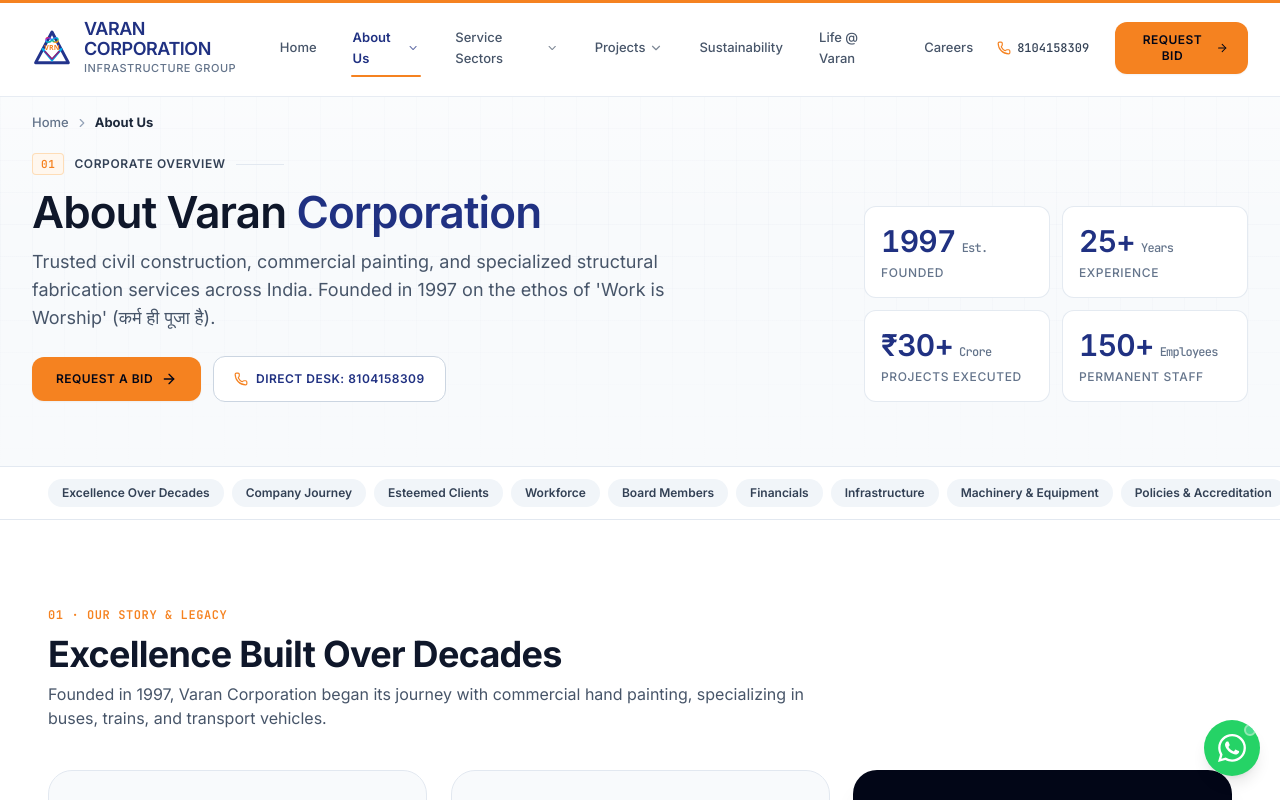
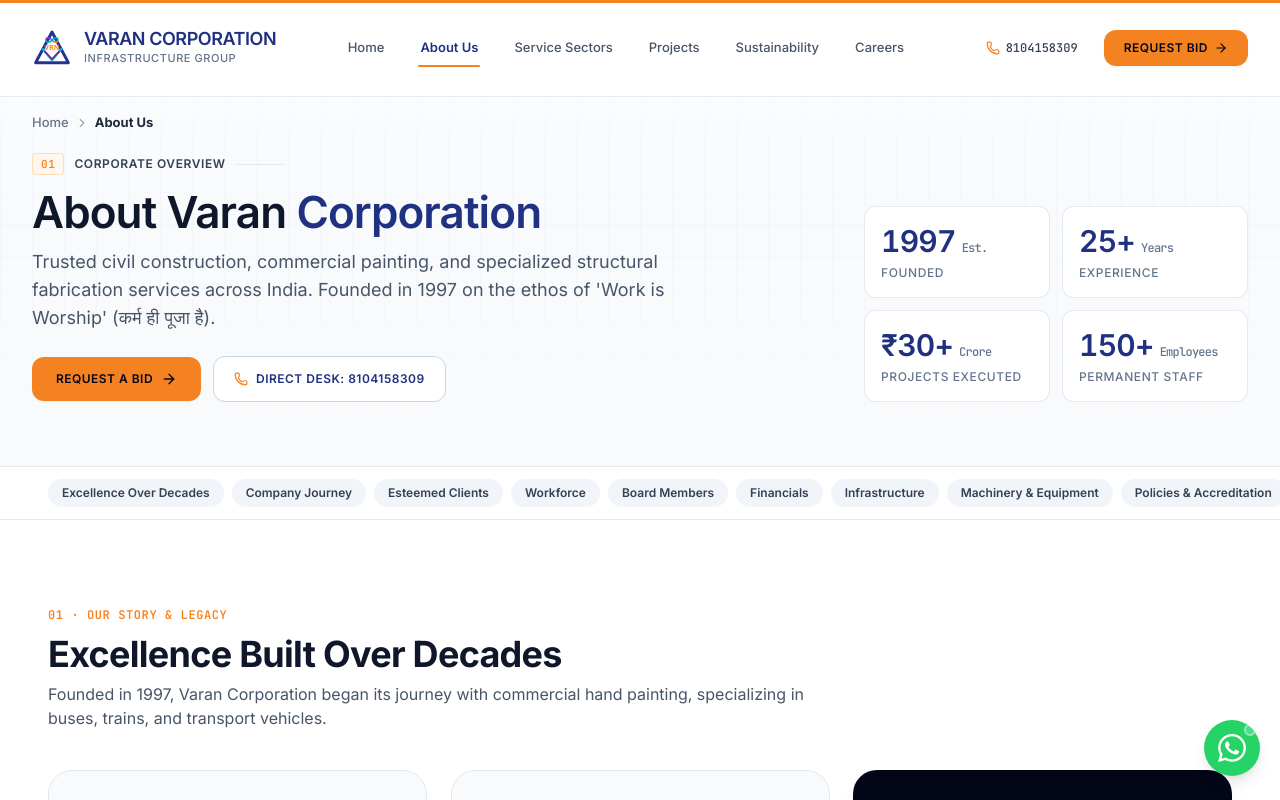
Before and after one commit to piyush-nirmal/Vaaran-Corporation-, a React (Vite) app: page /about in a window 1280 px wide. Shown: the top 800 px of the page. Built offline with nearby package versions, Linux system fonts and the light colour scheme.

Commit message:
refactor(navbar): remove dropdown menus and life@varan link

```diff
--- a/src/components/Navbar.tsx
+++ b/src/components/Navbar.tsx
@@ -3,7 +3,7 @@
 import { Link, useLocation, useNavigate } from 'react-router-dom';
 import { motion, AnimatePresence, useScroll, useSpring } from 'framer-motion';
 import { VrnLogo } from './VrnLogo';
-import { Menu, X, ArrowRight, Phone, ChevronDown } from 'lucide-react';
+import { Menu, X, ArrowRight, Phone } from 'lucide-react';
 import { track } from '../services/analytics';
 import { companyConfig } from '../data/content';
 
@@ -11,57 +11,17 @@
   onOpenPortal?: () => void;
 }
 
-export interface NavDropdownItem {
-  label: string;
-  path: string;
-  desc?: string;
-}
-
 export interface NavItem {
   path: string;
   label: string;
-  dropdown?: NavDropdownItem[];
 }
 
 const navItems: NavItem[] = [
   { path: '/', label: 'Home' },
-  {
-    path: '/about',
-    label: 'About Us',
-    dropdown: [
-      { label: 'Excellence Over Decades', path: '/about#story', desc: 'Founded in 1997 · 25+ years experience' },
-      { label: 'Company Journey', path: '/about#journey', desc: 'From commercial painting to national infra' },
-      { label: 'Our Esteemed Clients', path: '/about#clients', desc: 'MSRDC, L&T, TATA, MEP, Godrej & more' },
-      { label: 'Workforce', path: '/about#workforce', desc: '150+ permanent engineers & technicians' },
-      { label: 'Financials', path: '/about#financials', desc: '₹30+ Crore delivered projects' },
-      { label: 'Engineering Facilities', path: '/about#infrastructure', desc: 'Yards & fabrication centers' },
-      { label: 'Policies & Accreditation', path: '/about#policy', desc: 'ISO 12944, ISO 9001, PASARA certified' },
-    ]
-  },
-  {
-    path: '/operations',
-    label: 'Service Sectors',
-    dropdown: [
-      { label: 'Commercial & Specialized Painting', path: '/operations', desc: 'Marine coating, anti-carbonation & flyovers' },
-      { label: 'Civil Works & Infrastructure', path: '/operations', desc: 'Toll plazas, RCC, roads & paving' },
-      { label: 'Structural Fabrication & Safety Netting', path: '/operations', desc: 'Heavy steel, marine nets & fencing' },
-      { label: 'Urban & Roadway Beautification', path: '/operations', desc: 'Highway dividers, parks & restoration' },
-      { label: 'Machinery & Equipment Fleet', path: '/fleet', desc: 'Airless spray, blasting & welding rigs' },
-    ]
-  },
-  {
-    path: '/projects',
-    label: 'Projects',
-    dropdown: [
-      { label: 'Bandra–Worli Sea Link', path: '/projects', desc: '100 ft sea level marine coating (MSRDC)' },
-      { label: 'Delhi Toll Infrastructure', path: '/projects', desc: 'Turnkey civil construction (MEP Infra)' },
-      { label: '29 Flyovers & Vashi Flyover', path: '/projects', desc: 'Anti-carbonation protective coating (L&T)' },
-      { label: 'Metro Rail Corridor', path: '/projects', desc: 'Vikhroli-Ghatkopar & BKC (TATA)' },
-      { label: 'All Featured Projects', path: '/projects', desc: '₹30+ Crore executed nationwide portfolio' },
-    ]
-  },
+  { path: '/about', label: 'About Us' },
+  { path: '/operations', label: 'Service Sectors' },
+  { path: '/projects', label: 'Projects' },
   { path: '/operations', label: 'Sustainability' },
-  { path: '/contact', label: 'Life @ Varan' },
   { path: '/contact', label: 'Careers' },
 ];
 
@@ -70,7 +30,6 @@
   const [isVisible, setIsVisible] = useState(true);
   const [lastScrollY, setLastScrollY] = useState(0);
   const [isMobileMenuOpen, setIsMobileMenuOpen] = useState(false);
-  const [activeDropdown, setActiveDropdown] = useState<string | null>(null);
 
   const location = useLocation();
   const navigate = useNavigate();
@@ -179,19 +138,12 @@
             {navItems.map((link) => {
               const isActive = isLinkActive(link.path);
               const textDarkTheme = isTransparent || (isHomePage && isScrolled);
-              const hasDropdown = Boolean(link.dropdown);
-              const isDropdownOpen = activeDropdown === link.label;
 
               return (
-                <div
+                <Link
                   key={link.label}
-                  className="relative"
-                  onMouseEnter={() => hasDropdown && setActiveDropdown(link.label)}
-                  onMouseLeave={() => hasDropdown && setActiveDropdown(null)}
-                >
-                  <Link
                   to={link.path}
-                    className={`relative px-3.5 py-2 rounded-lg transition-colors cursor-pointer flex items-center gap-1 focus-visible:outline-none focus-visible:ring-2 focus-visible:ring-vrnOrange ${
+                  className={`relative px-3.5 py-2 rounded-lg transition-colors cursor-pointer flex items-center focus-visible:outline-none focus-visible:ring-2 focus-visible:ring-vrnOrange ${
                     textDarkTheme
                       ? isActive
                         ? 'text-white font-semibold'
@@ -202,11 +154,6 @@
                   }`}
                 >
                   <span className="relative z-10">{link.label}</span>
-                    {hasDropdown && (
-                      <ChevronDown className={`w-3.5 h-3.5 transition-transform duration-200 ${
-                        isDropdownOpen ? 'rotate-180 text-vrnOrange' : 'opacity-70'
-                      }`} />
-                    )}
 
                   {isActive && (
                     <motion.div
@@ -216,33 +163,6 @@
                     />
                   )}
                 </Link>
-
-                  {/* Dropdown Menu */}
-                  <AnimatePresence>
-                    {hasDropdown && isDropdownOpen && (
-                      <motion.div
-                        initial={{ opacity: 0, y: 8, scale: 0.98 }}
-                        animate={{ opacity: 1, y: 0, scale: 1 }}
-                        exit={{ opacity: 0, y: 6, scale: 0.98 }}
-                        transition={{ duration: 0.18, ease: 'easeOut' }}
-                        className="absolute top-full left-0 pt-2 z-50"
-                      >
-                        <div className="bg-vrnOrange rounded-xl shadow-2xl overflow-hidden border border-orange-400/30 text-white min-w-[270px]">
-                          {link.dropdown?.map((item) => (
-                            <Link
-                              key={item.label}
-                              to={item.path}
-                              onClick={() => setActiveDropdown(null)}
-                              className="block px-5 py-3 text-white font-bold text-xs tracking-wide hover:bg-vrnOrange-hover hover:pl-6 transition-all border-b border-white/20 last:border-b-0"
-                            >
-                              {item.label}
-                            </Link>
-                          ))}
-                        </div>
-                      </motion.div>
-                    )}
-                  </AnimatePresence>
-                </div>
               );
             })}
           </nav>
```
Lines whose indentation alone changed are shown as unchanged.
